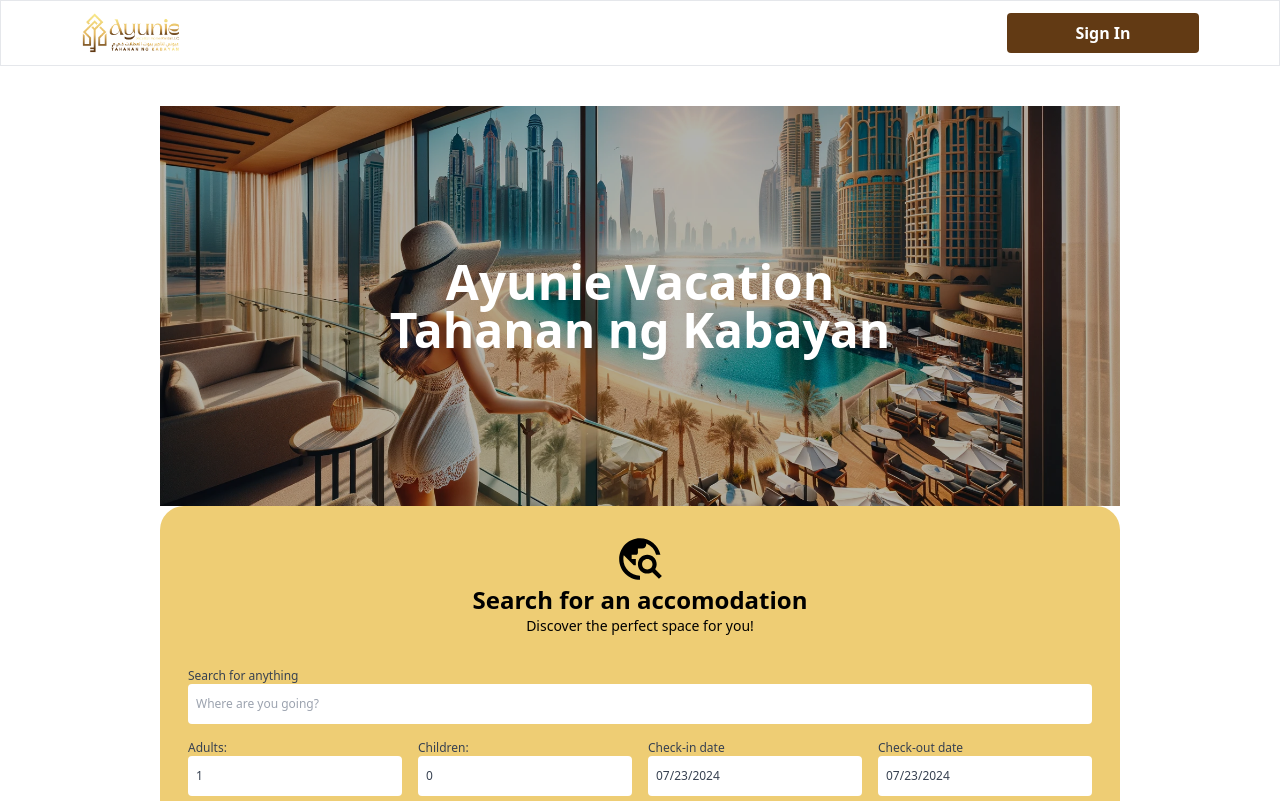
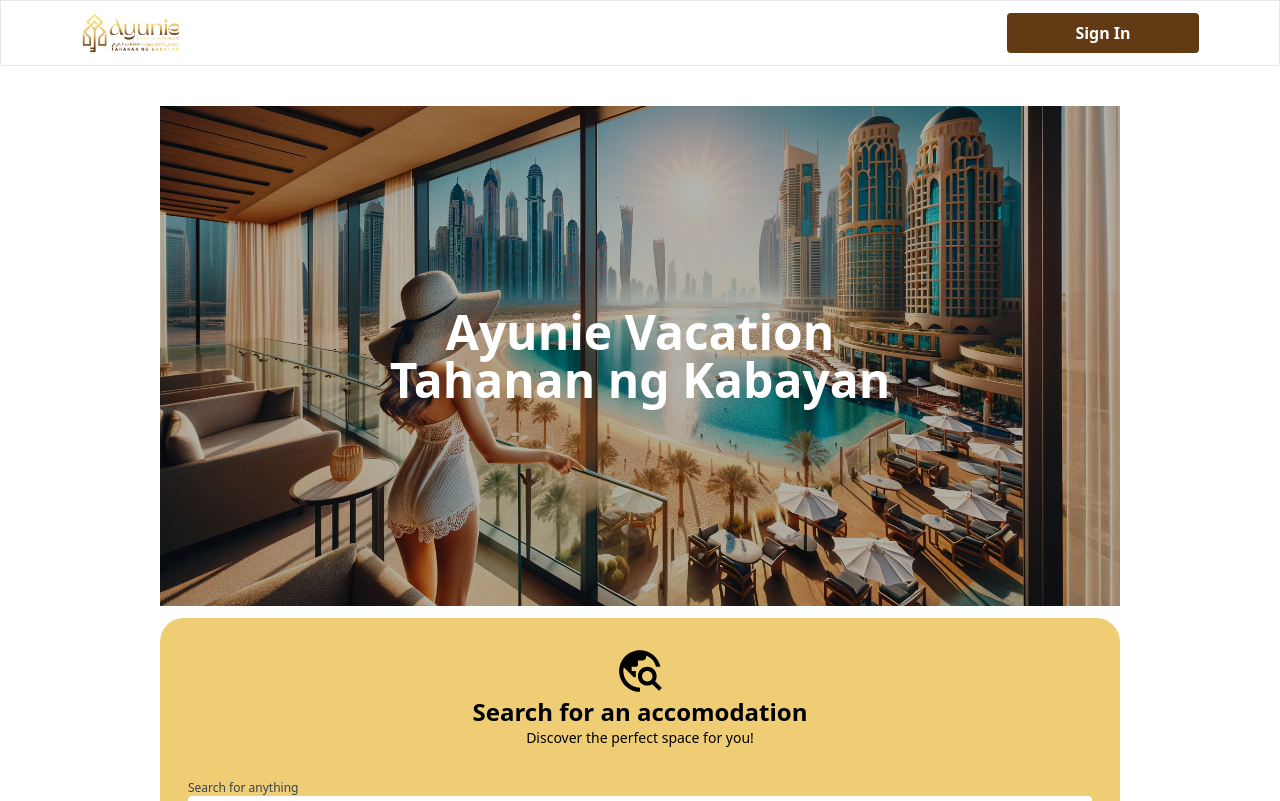
Before and after one commit to keithcodeZ/ayunie-booking-app, a React (Vite) app in the folder frontend/: page / in a window 1280 px wide. Shown: the top 801 px of the page. Built offline with nearby package versions, Linux system fonts and the light colour scheme; no server answers.

Commit message:
Minor Adjustments

```diff
--- a/frontend/src/pages/Home.tsx
+++ b/frontend/src/pages/Home.tsx
@@ -17,11 +17,11 @@
   return (
     <div>
       {/* Hero Image Section */}
-      <div className="relative">
+      <div className="relative mb-3">
         <img
           src="../src/assets/images/ayunie-hero.webp"
           alt="Hero"
-          className="w-full h-[400px] object-cover"
+          className="w-full h-[500px] object-cover"
         />
         <div className="absolute inset-0 flex items-center justify-center bg-black bg-opacity-30 text-white text-5xl font-bold text-center px-4">
           Ayunie Vacation<br />
--- a/frontend/src/pages/Search.tsx
+++ b/frontend/src/pages/Search.tsx
@@ -71,11 +71,8 @@
 
   return (
     <div>
-      <div className="py-10">
       <SearchBar/>
-      </div>
       <div className="grid grid-cols-1 lg:grid-cols-[250px_1fr] gap-5">
-
         {/* Filter */}
         <div className="rounded-lg border border-slate-300 p-5 h-fit sticky">
           <div className="space-y-5">
```
